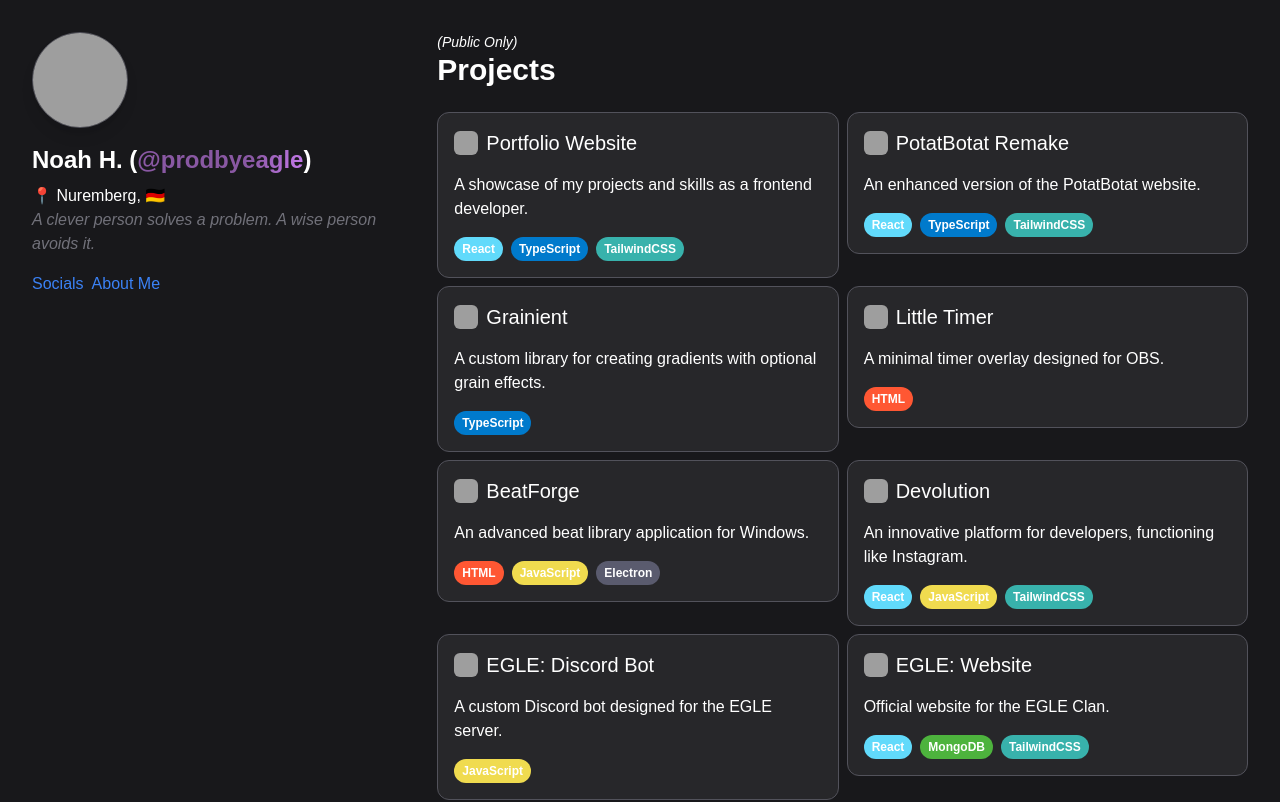
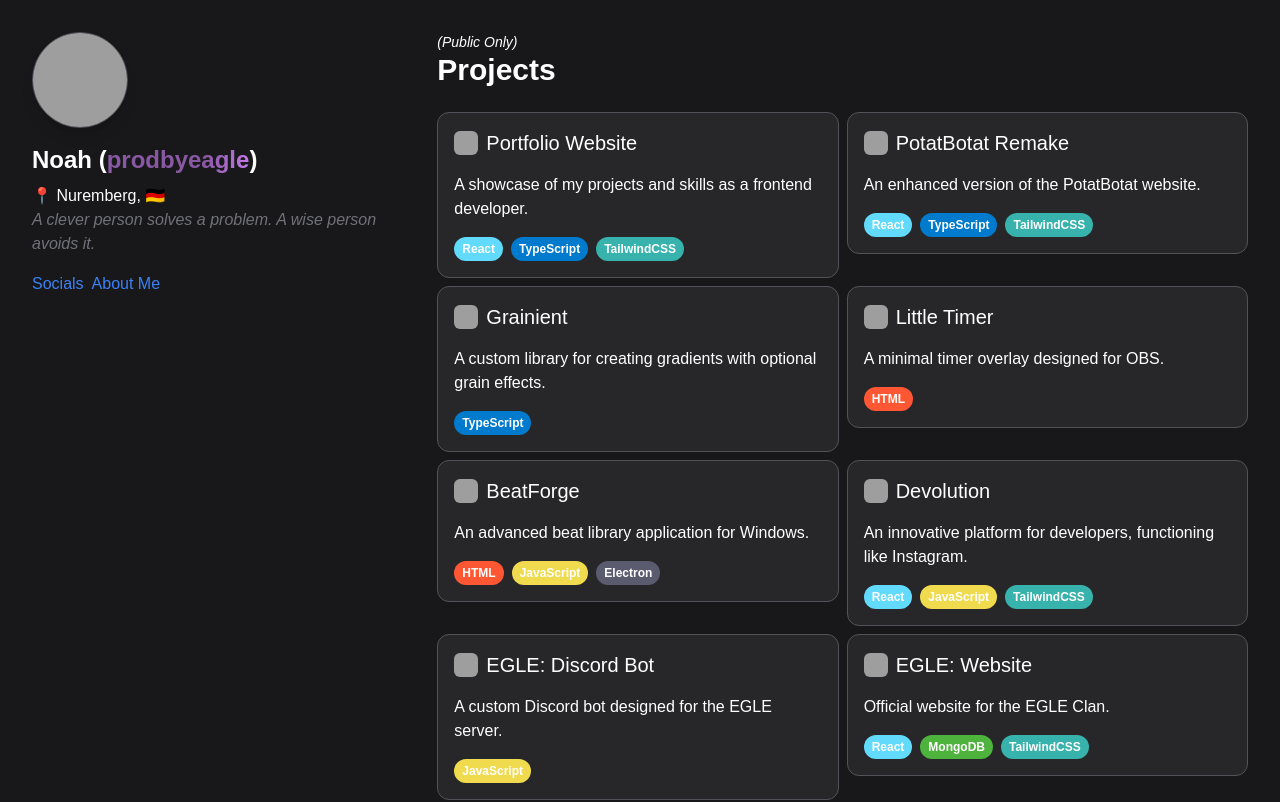
Before and after one commit to prodbyeagle/portfolio2, a React (Create React App) app: page / in a window 1280 px wide. Shown: the top 802 px of the page. Built offline with nearby package versions, Linux system fonts and the light colour scheme; grey boxes are pictures that could not be loaded; the HTML template or start-up script is replaced by a standard one.

Commit message:
removed @

```diff
--- a/src/components/Header.tsx
+++ b/src/components/Header.tsx
@@ -39,7 +39,7 @@ const Header: React.FC = () => {
             className="w-24 h-24 rounded-full mx-auto md:mx-0 shadow-lg hover:shadow-eagle/40 duration-100 transition-all border border-zinc-600"
          />
          <h1 className="text-2xl font-bold mt-4">
-            Noah H. (<span className="eagle-text">@prodbyeagle</span>)
+            Noah (<span className="eagle-text">prodbyeagle</span>)
          </h1>
          <p className="text-md mt-2">📍 Nuremberg, 🇩🇪</p>
          <p className="text-base mr-8 italic text-zinc-500">A clever person solves a problem. A wise person avoids it.</p>
```
